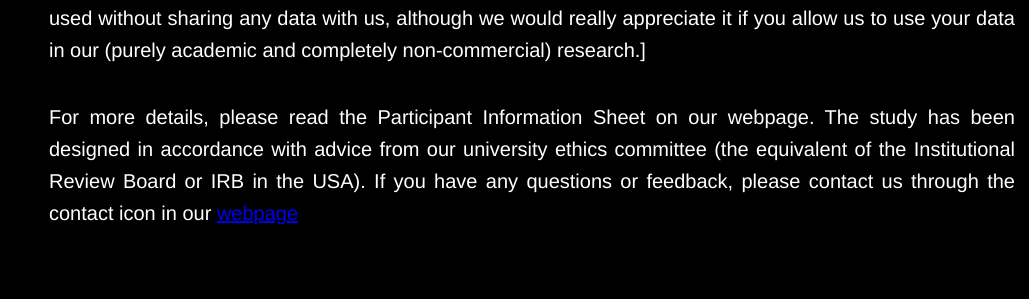
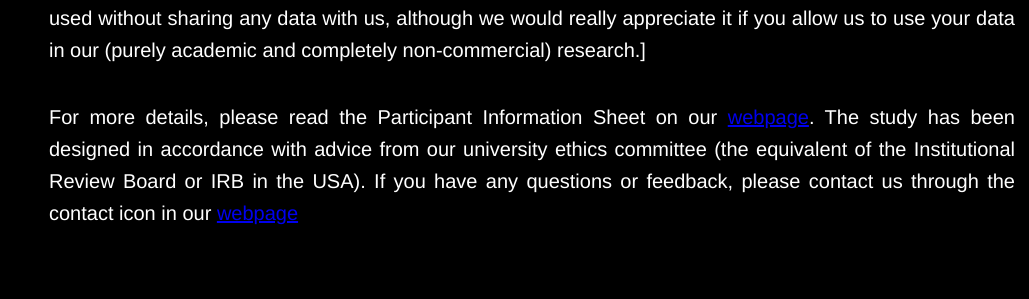
Before and after one commit to socsys/measurements, a Jekyll site: the page invite.html, which Jekyll copies as it is, in a window 1280 px wide. Shown: the part 560-859 px from the top of the page, without its empty margins (251-1280 px from the left). Built offline with Jekyll 4.4.1, drawn with Linux system fonts in a browser that asks for light colours.

Commit message:
Update invite.html

```diff
--- a/invite.html
+++ b/invite.html
@@ -393,7 +393,7 @@
   </p>
 
   <p>
-    For more details, please read the Participant Information Sheet on our <a href"https://socsys.github.io/satperf/pis.html>webpage</a>. The study has been designed in accordance with advice from our university ethics committee (the equivalent of the Institutional Review Board or IRB in the USA). If you have any questions or feedback, please contact us through the contact icon in our <a href="https://socsys.github.io/satperf/">webpage</a>
+    For more details, please read the Participant Information Sheet on our <a href="https://socsys.github.io/satperf/pis.html">webpage</a>. The study has been designed in accordance with advice from our university ethics committee (the equivalent of the Institutional Review Board or IRB in the USA). If you have any questions or feedback, please contact us through the contact icon in our <a href="https://socsys.github.io/satperf/">webpage</a>
         </p>
 
 
```
